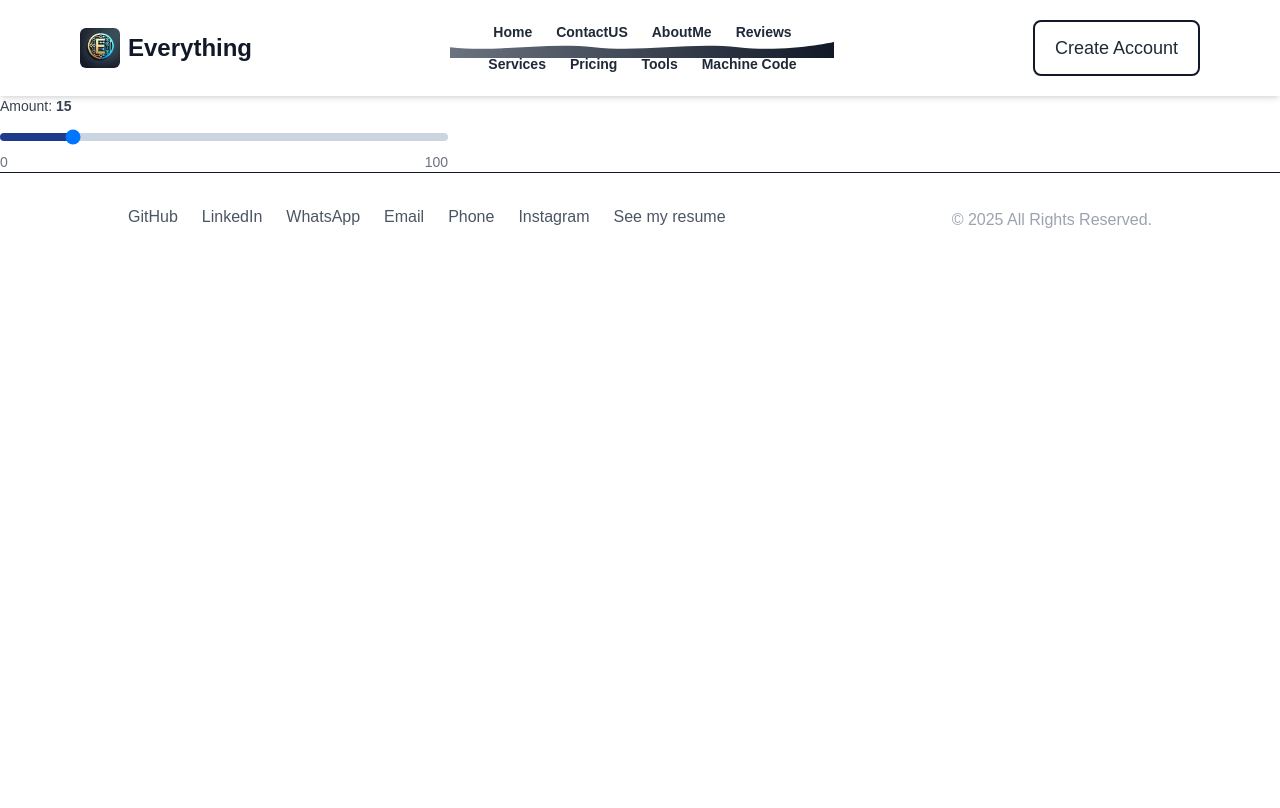
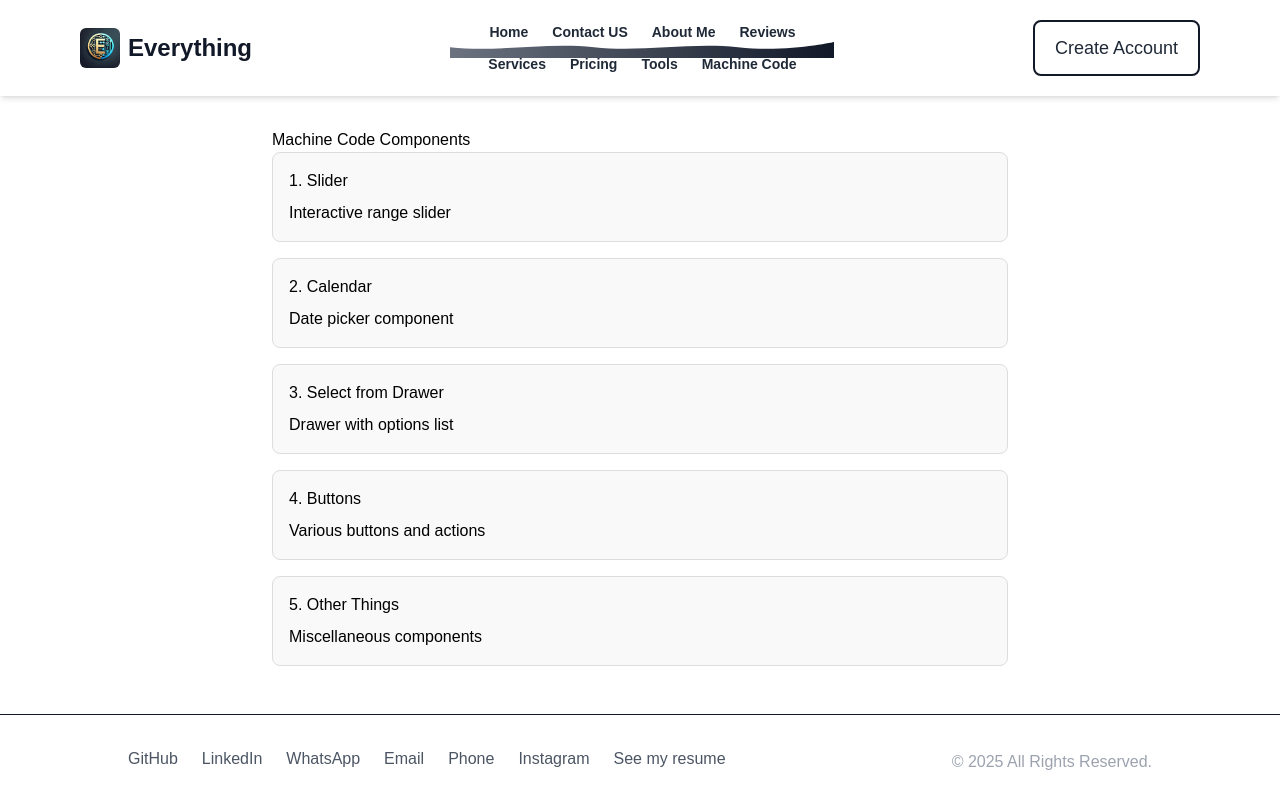
Before and after one commit to thePoeticCoder/everything, a Next.js app in the folder everything-frontend/: page /machine-coding in a window 1280 px wide. Built offline with nearby package versions, Linux system fonts and the light colour scheme; sample sign-in values are in the browser's storage; a web font is replaced by a local one.

Commit message:
add machine-component

```diff
--- a/everything-frontend/app/contact-us/page.tsx
+++ b/everything-frontend/app/contact-us/page.tsx
@@ -121,7 +121,7 @@ export default function ContactUsPage() {
 
       <div className="mt-8 text-center text-gray-600">
         <p>
-          📞 Contact us at: <strong>9090909090</strong>
+          📞 Contact us at: <strong>9650861187</strong>
         </p>
         <p>
           📧 Email: <strong>parasjainn08@gmail.com</strong>
--- a/everything-frontend/app/machine-coding/page.tsx
+++ b/everything-frontend/app/machine-coding/page.tsx
@@ -1,13 +1,30 @@
 "use client";
-import React, { useState } from "react";
-import SliderInput from "../machine-coding-components/slider-input";
+import React from "react";
+import { machineCodeItems } from "@/constant/machine-code-list";
 
 const MachineCoder = () => {
-  const [amount, setAmount] = useState(15);
   return (
-    <div>
-      <SliderInput min={0} max={100} value={amount} onChange={setAmount} />
+    <div style={{ padding: "2rem", maxWidth: "800px", margin: "0 auto" }}>
+      <h1>Machine Code Components</h1>
+      {machineCodeItems.map((feature) => (
+        <div
+          key={feature.id}
+          style={{
+            border: "1px solid #ddd",
+            borderRadius: "8px",
+            padding: "1rem",
+            marginBottom: "1rem",
+            backgroundColor: "#f9f9f9",
+          }}
+        >
+          <h3>
+            {feature.id}. {feature.name}
+          </h3>
+          <div style={{ marginTop: "0.5rem" }}>{feature.description}</div>
+        </div>
+      ))}
     </div>
   );
 };
+
 export default MachineCoder;
--- /dev/null
+++ b/everything-frontend/constant/machine-code-list.ts
@@ -0,0 +1,18 @@
+// constants/machineCodeItems.ts
+export interface MachineCodeItem {
+  id: number;
+  name: string;
+  description?: string;
+}
+
+export const machineCodeItems: MachineCodeItem[] = [
+  { id: 1, name: "Slider", description: "Interactive range slider" },
+  { id: 2, name: "Calendar", description: "Date picker component" },
+  {
+    id: 3,
+    name: "Select from Drawer",
+    description: "Drawer with options list",
+  },
+  { id: 4, name: "Buttons", description: "Various buttons and actions" },
+  { id: 5, name: "Other Things", description: "Miscellaneous components" },
+];
--- a/everything-frontend/constant/nav-links.ts
+++ b/everything-frontend/constant/nav-links.ts
@@ -1,12 +1,12 @@
 export const navLinks = [
   { id: "home", url: "/", label: "Home" },
-  { id: "contact", url: "contact-us", label: "ContactUS" },
-  { id: "aboutme", url: "about-me", label: "AboutMe" },
+  { id: "contact", url: "contact-us", label: "Contact US" },
+  { id: "aboutme", url: "about-me", label: "About Me" },
   { id: "reviews", url: "/reviews", label: "Reviews" },
   { id: "services", url: "/services", label: "Services" },
   { id: "pricing", url: "pricing", label: "Pricing" },
   { id: "tools", url: "tools", label: "Tools" },
-  { id: "machineCodes", url: "machine-codes", label: "Machine Code" },
+  { id: "machineCodes", url: "machine-coding", label: "Machine Code" },
 ];
 
 export type NavLinkType = {
```
